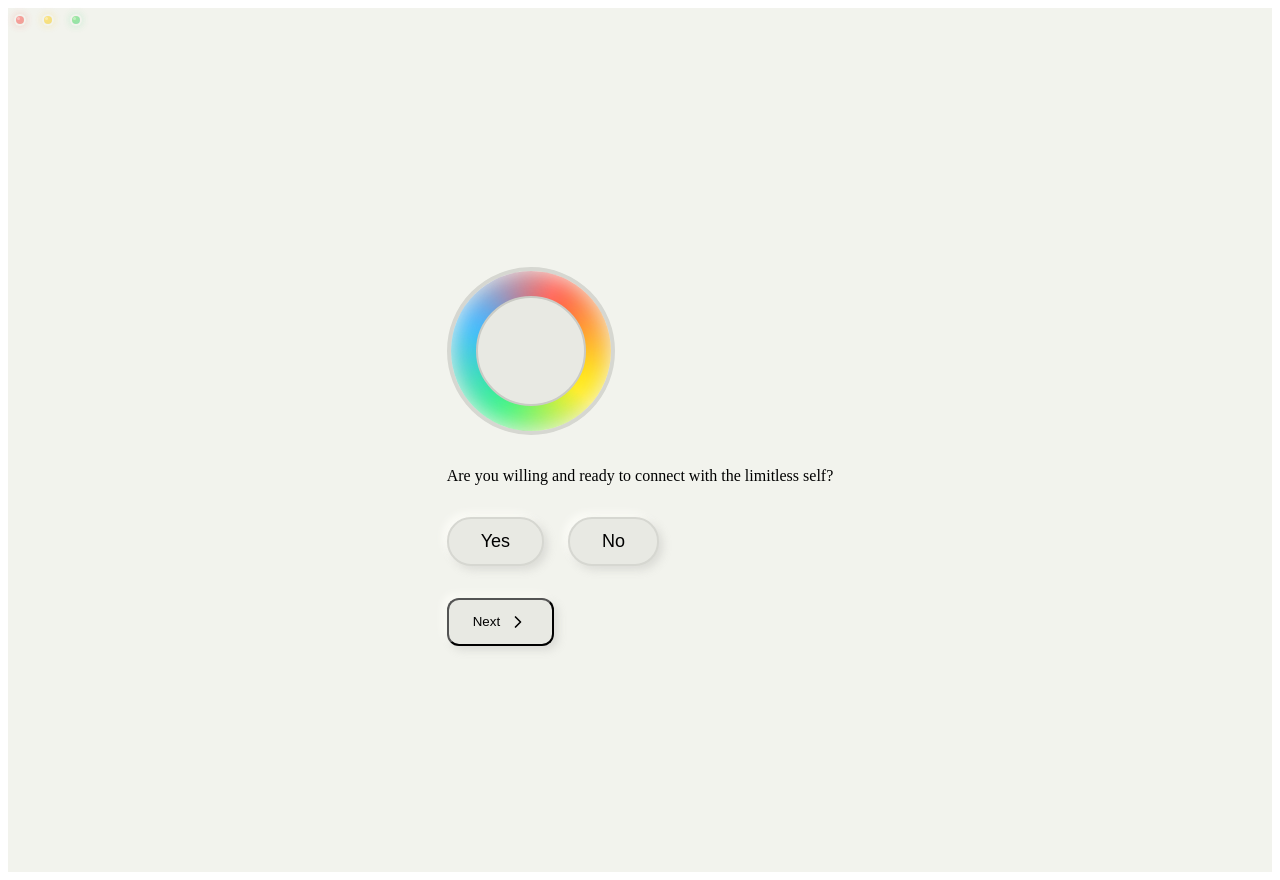
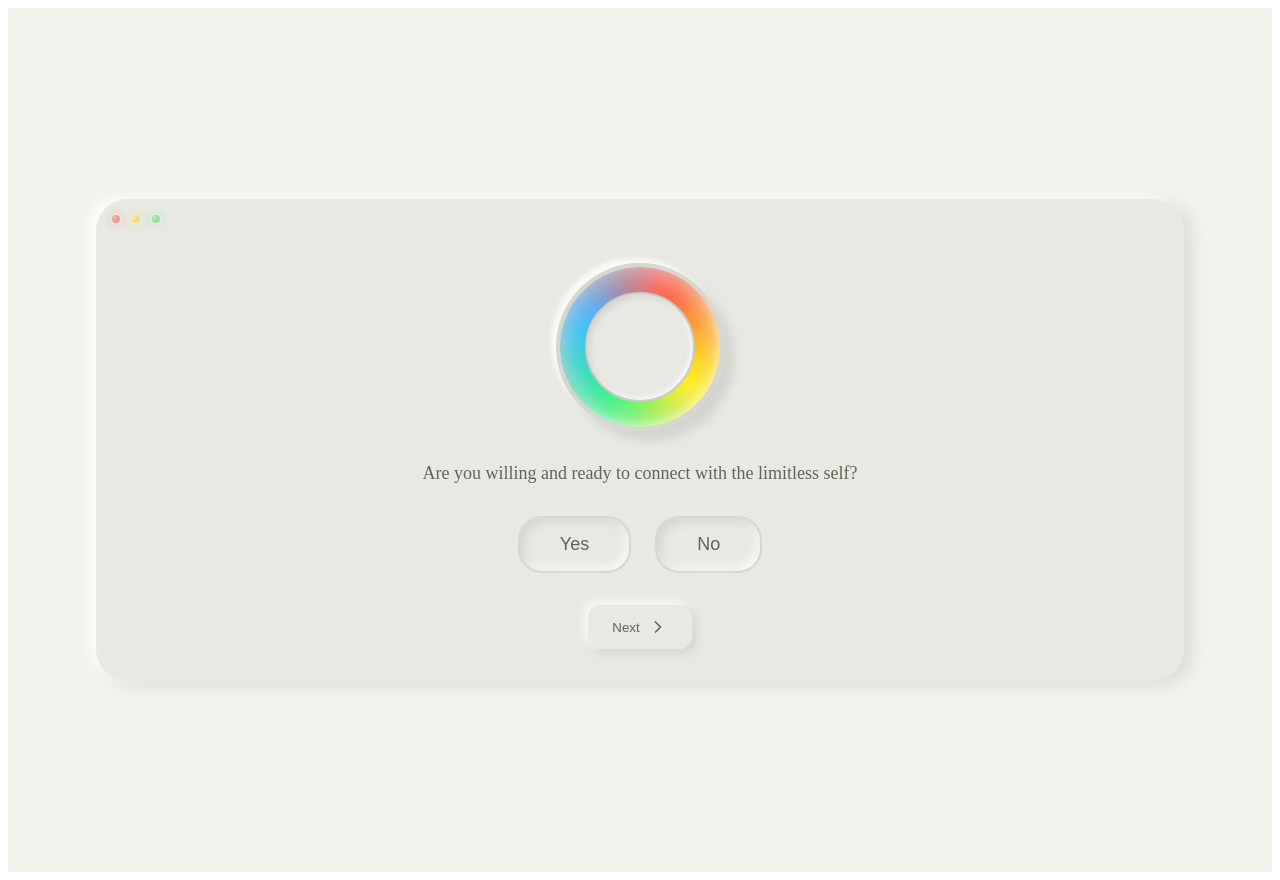
Before and after one commit to peatf/meditationconsole, a Next.js app: page / in a window 1280 px wide. Built offline with nearby package versions, Linux system fonts and the light colour scheme.

Commit message:
Update MeditationGameConsole.module.css

```diff
--- a/src/components2/MeditationGameConsole.module.css
+++ b/src/components2/MeditationGameConsole.module.css
@@ -1,19 +1,42 @@
-/* MeditationGameConsole.module.css */
+/* Base container styles */
+.container {
+  min-height: 100vh;
+  display: flex;
+  justify-content: center;
+  align-items: center;
+  padding: 2rem;
+  background-color: #f2f3ed;
+}
 
-/* Container for maximum width */
-.max-w-4xl {
-  max-width: 64rem; /* 1024px */
+.console {
+  max-width: 64rem;
+  width: 100%;
+  padding: 2rem;
+  border-radius: 2rem;
+  background-color: #E8E9E3;
+  box-shadow: -8px -4px 12px rgba(255, 255, 250, 0.8),
+              8px 4px 16px rgba(166, 167, 161, 0.3);
+  position: relative;
 }
 
 /* LED styles */
+.ledContainer {
+  position: absolute;
+  top: 1rem;
+  left: 1rem;
+  display: flex;
+  gap: 0.75rem;
+}
+
 .led {
   width: 8px;
   height: 8px;
   border-radius: 50%;
   position: relative;
   opacity: 0.8;
-  margin-right: 0.5rem;
+  transition: all 0.3s ease;
 }
+
 .led::before {
   content: '';
   position: absolute;
@@ -23,6 +46,7 @@
   z-index: -1;
   transition: all 0.3s ease;
 }
+
 .led::after {
   content: '';
   position: absolute;
@@ -34,21 +58,27 @@
   background: rgba(255, 255, 255, 0.4);
   filter: blur(0.5px);
 }
+
 .led.red {
   background: radial-gradient(circle at 30% 30%, rgba(255, 107, 107, 0.8), rgba(231, 76, 60, 0.6));
 }
+
 .led.red::before {
   box-shadow: 0 0 8px rgba(231, 76, 60, 0.3);
 }
+
 .led.yellow {
   background: radial-gradient(circle at 30% 30%, rgba(255, 217, 61, 0.8), rgba(241, 196, 15, 0.6));
 }
+
 .led.yellow::before {
   box-shadow: 0 0 8px rgba(241, 196, 15, 0.3);
 }
+
 .led.green {
   background: radial-gradient(circle at 30% 30%, rgba(108, 224, 108, 0.8), rgba(46, 204, 113, 0.6));
 }
+
 .led.green::before {
   box-shadow: 0 0 8px rgba(46, 204, 113, 0.3);
 }
@@ -61,8 +91,14 @@
   border-radius: 50%;
   overflow: hidden;
   border: 4px solid #D6D7D1;
-  margin: 2rem 0;
+  box-shadow:
+    -5px -5px 5px rgba(255, 255, 250, 0.8),
+    10px 10px 10px rgba(166, 167, 161, 0.3),
+    inset -5px -5px 5px rgba(255, 255, 250, 0.8),
+    inset 10px 10px 10px rgba(166, 167, 161, 0.3);
+  margin: 2rem auto;
 }
+
 .loader span {
   position: absolute;
   inset: 0;
@@ -78,19 +114,18 @@
   animation: rotate 3s linear infinite;
   filter: blur(12px) brightness(1.2);
 }
+
 .loader::before {
   content: "";
   position: absolute;
   inset: 25px;
-  background: #E8E9E3; /* primary-bg fallback */
+  background: #E8E9E3;
   border-radius: 50%;
-  border: 2px solid #CACBC5; /* darker-bg fallback */
+  border: 2px solid #CACBC5;
+  box-shadow:
+    inset -2px -2px 5px rgba(255, 255, 250, 0.8),
+    inset 3px 3px 5px rgba(166, 167, 161, 0.3);
   z-index: 1;
-}
-
-@keyframes rotate {
-  from { transform: rotate(0deg); }
-  to   { transform: rotate(360deg); }
 }
 
 /* Quatrefoil loader */
@@ -98,34 +133,39 @@
   position: relative;
   width: 16em;
   height: 16em;
+  animation: gentleRotate 12s infinite ease-in-out;
   display: grid;
   grid-template-columns: repeat(2, 7em);
   grid-template-rows: repeat(2, 7em);
   gap: 2em;
   justify-content: center;
   align-content: center;
-  margin: 2rem 0;
-  animation: gentleRotate 12s infinite ease-in-out;
+  margin: 2rem auto;
 }
-.preloader__square {
+
+.preloaderSquare {
   position: relative;
   width: 7em;
   height: 7em;
   animation: breathe 12s infinite ease-in-out;
 }
-.preloader__square:nth-child(2) {
-  animation-delay: calc(12s / -4);
+
+.preloaderSquare:nth-child(2) {
+  animation-delay: -3s;
 }
-.preloader__square:nth-child(3) {
-  animation-delay: calc(12s / -2);
+
+.preloaderSquare:nth-child(3) {
+  animation-delay: -6s;
 }
-.preloader__square:nth-child(4) {
-  animation-delay: calc(12s * 3 / -4);
+
+.preloaderSquare:nth-child(4) {
+  animation-delay: -9s;
 }
+
 .quatrefoil {
   width: 7em;
   height: 7em;
-  background: #E8E9E3; /* primary-bg fallback */
+  background: #E8E9E3;
   border-radius: 50%;
   box-shadow:
     -5px -5px 8px rgba(255, 255, 250, 0.8),
@@ -134,17 +174,130 @@
     inset 2px 2px 5px rgba(166, 167, 161, 0.3);
   transition: all 0.5s ease-in-out;
 }
+
 .quatrefoil::before {
   content: '';
   position: absolute;
-  top: 50%; left: 50%;
+  top: 50%;
+  left: 50%;
   transform: translate(-50%, -50%);
-  width: 1em; height: 1em;
-  background: #D6D7D1; /* secondary-bg fallback */
+  width: 1em;
+  height: 1em;
+  background: #D6D7D1;
   border-radius: 2px;
   box-shadow:
     inset -2px -2px 4px rgba(255, 255, 250, 0.8),
     inset 2px 2px 4px rgba(166, 167, 161, 0.3);
+}
+
+/* Animation Screen */
+.animationScreen {
+  width: 100%;
+  height: 24rem;
+  border-radius: 1.25rem;
+  margin: 2rem 0;
+  background: #E8E9E3;
+  box-shadow: inset 8px 8px 16px rgba(166, 167, 161, 0.3),
+              inset -8px -8px 16px rgba(255, 255, 250, 0.8);
+  display: flex;
+  justify-content: center;
+  align-items: center;
+  overflow: hidden;
+}
+
+.animationContainer {
+  width: 100%;
+  height: 100%;
+}
+
+.animationPlaceholder {
+  color: #7F8176;
+  opacity: 0.5;
+  font-size: 0.875rem;
+}
+
+/* Text Styles */
+.slideText {
+  text-align: center;
+  margin: 2rem 0;
+  font-size: 1.125rem;
+  color: #626358;
+  font-weight: 500;
+}
+
+/* Button Styles */
+.buttonContainer {
+  display: flex;
+  justify-content: center;
+  gap: 1.5rem;
+  margin: 2rem 0;
+}
+
+.button {
+  background: #E8E9E3;
+  border: none;
+  padding: 1rem 2.5rem;
+  border-radius: 1.5rem;
+  font-size: 1.125rem;
+  color: #626358;
+  cursor: pointer;
+  border: 2px solid #D6D7D1;
+  box-shadow: inset 4px 4px 10px rgba(166, 167, 161, 0.3),
+              inset -4px -4px 10px rgba(255, 255, 250, 0.8);
+  transition: all 0.2s ease-in-out;
+}
+
+.button:hover {
+  box-shadow: inset 2px 2px 5px rgba(166, 167, 161, 0.3),
+              inset -2px -2px 5px rgba(255, 255, 250, 0.8),
+              2px 2px 5px rgba(166, 167, 161, 0.3),
+              -2px -2px 5px rgba(255, 255, 250, 0.8);
+}
+
+.button.active {
+  animation: glow 2s ease-in-out;
+  border-color: rgba(46, 204, 113, 0.6);
+}
+
+/* Navigation Buttons */
+.navButtonContainer {
+  display: flex;
+  justify-content: center;
+  gap: 1rem;
+  margin-top: 2rem;
+}
+
+.navButton {
+  display: flex;
+  align-items: center;
+  gap: 0.5rem;
+  background: #E8E9E3;
+  border: none;
+  padding: 0.75rem 1.5rem;
+  border-radius: 0.75rem;
+  color: #626358;
+  cursor: pointer;
+  box-shadow: -4px -4px 8px rgba(255, 255, 250, 0.8),
+              4px 4px 8px rgba(166, 167, 161, 0.3);
+  transition: all 0.2s ease;
+}
+
+.navButton:hover {
+  box-shadow: -6px -6px 10px rgba(255, 255, 250, 0.8),
+              6px 6px 10px rgba(166, 167, 161, 0.3);
+  transform: translateY(-2px);
+}
+
+.navButton:active {
+  box-shadow: inset -2px -2px 5px rgba(255, 255, 250, 0.8),
+              inset 2px 2px 5px rgba(166, 167, 161, 0.3);
+  transform: translateY(0);
+}
+
+/* Animations */
+@keyframes rotate {
+  from { transform: rotate(0deg); }
+  to { transform: rotate(360deg); }
 }
 
 @keyframes gentleRotate {
@@ -161,77 +314,33 @@
   75% { transform: scale(0.95); }
 }
 
-/* MeditationGameConsole.module.css */
-/* Add these new styles */
-
-.container {
-  min-height: 100vh;
-  display: flex;
-  justify-content: center;
-  align-items: center;
-  padding: 2rem;
-  background: #f2f3ed;
+@keyframes glow {
+  0% {
+    box-shadow: inset 2px 2px 5px rgba(166, 167, 161, 0.3),
+                inset -2px -2px 5px rgba(255, 255, 250, 0.8);
+    border-color: #D6D7D1;
+  }
+  15% {
+    box-shadow: inset 2px 2px 5px rgba(166, 167, 161, 0.3),
+                inset -2px -2px 5px rgba(255, 255, 250, 0.8),
+                0 0 15px rgba(126, 204, 154, 0.2);
+    border-color: rgba(126, 204, 154, 0.4);
+  }
+  50% {
+    box-shadow: inset 2px 2px 5px rgba(166, 167, 161, 0.3),
+                inset -2px -2px 5px rgba(255, 255, 250, 0.8),
+                0 0 25px rgba(126, 204, 154, 0.3);
+    border-color: rgba(126, 204, 154, 0.6);
+  }
+  85% {
+    box-shadow: inset 2px 2px 5px rgba(166, 167, 161, 0.3),
+                inset -2px -2px 5px rgba(255, 255, 250, 0.8),
+                0 0 15px rgba(126, 204, 154, 0.2);
+    border-color: rgba(126, 204, 154, 0.4);
+  }
+  100% {
+    box-shadow: inset 2px 2px 5px rgba(166, 167, 161, 0.3),
+                inset -2px -2px 5px rgba(255, 255, 250, 0.8);
+    border-color: #D6D7D1;
+  }
 }
-
-.max-w-4xl {
-  max-width: 64rem;
-  width: 100%;
-  padding: 2rem;
-  border-radius: 2rem;
-  background: #E8E9E3;
-  box-shadow: -8px -4px 12px rgba(255, 255, 250, 0.8),
-              8px 4px 16px rgba(166, 167, 161, 0.3);
-  position: relative;
-}
-
-.ledContainer {
-  position: absolute;
-  top: 1rem;
-  left: 1rem;
-  display: flex;
-  gap: 0.75rem;
-}
-
-.animationScreen {
-  width: 100%;
-  height: 24rem;
-  border-radius: 1.25rem;
-  margin: 2rem 0;
-  background: #E8E9E3;
-  box-shadow: inset 8px 8px 16px #CACBC5,
-            inset -8px -8px 16px #F2F3ED;
-}
-
-.buttonContainer {
-  display: flex;
-  gap: 1.5rem;
-  margin-top: 2rem;
-}
-
-.button {
-  background: #E8E9E3;
-  border-radius: 1.5rem;
-  padding: 0.75rem 2rem;
-  font-size: 1.125rem;
-  border: 2px solid #D6D7D1;
-  box-shadow: 4px 4px 8px rgba(166, 167, 161, 0.3),
-            -4px -4px 8px rgba(255, 255, 250, 0.8);
-  transition: all 0.2s ease;
-}
-
-.navButtonContainer {
-  display: flex;
-  gap: 1rem;
-  margin-top: 2rem;
-}
-
-.navButton {
-  display: flex;
-  align-items: center;
-  gap: 0.5rem;
-  padding: 0.75rem 1.5rem;
-  background: #E8E9E3;
-  border-radius: 0.75rem;
-  box-shadow: 4px 4px 8px rgba(166, 167, 161, 0.3),
-            -4px -4px 8px rgba(255, 255, 250, 0.8);
-}
```
